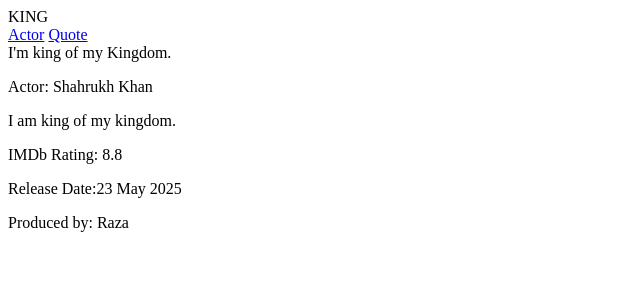
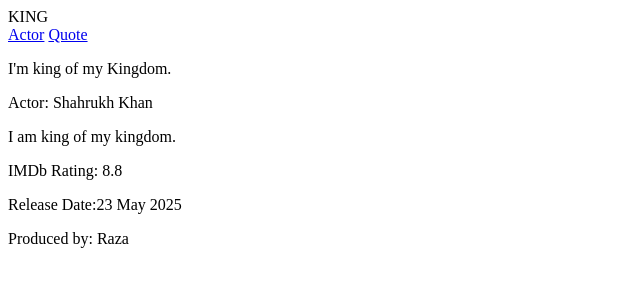
Before and after one commit to acciojob/semantic-imdb-786Mushfique, a website: page main.html in a window 1280 px wide. Shown: the whole page, without its empty margins (0-640 px from the left). Drawn offline with Linux system fonts and the light colour scheme.

Commit message:
created a submission

```diff
--- a/main.html
+++ b/main.html
@@ -18,7 +18,7 @@
   </nav>
 
   <summary>
-	  I'm king of my Kingdom.
+	  <p>I'm king of my Kingdom.</p>
   </summary>
 
   <section id="actor">
```
